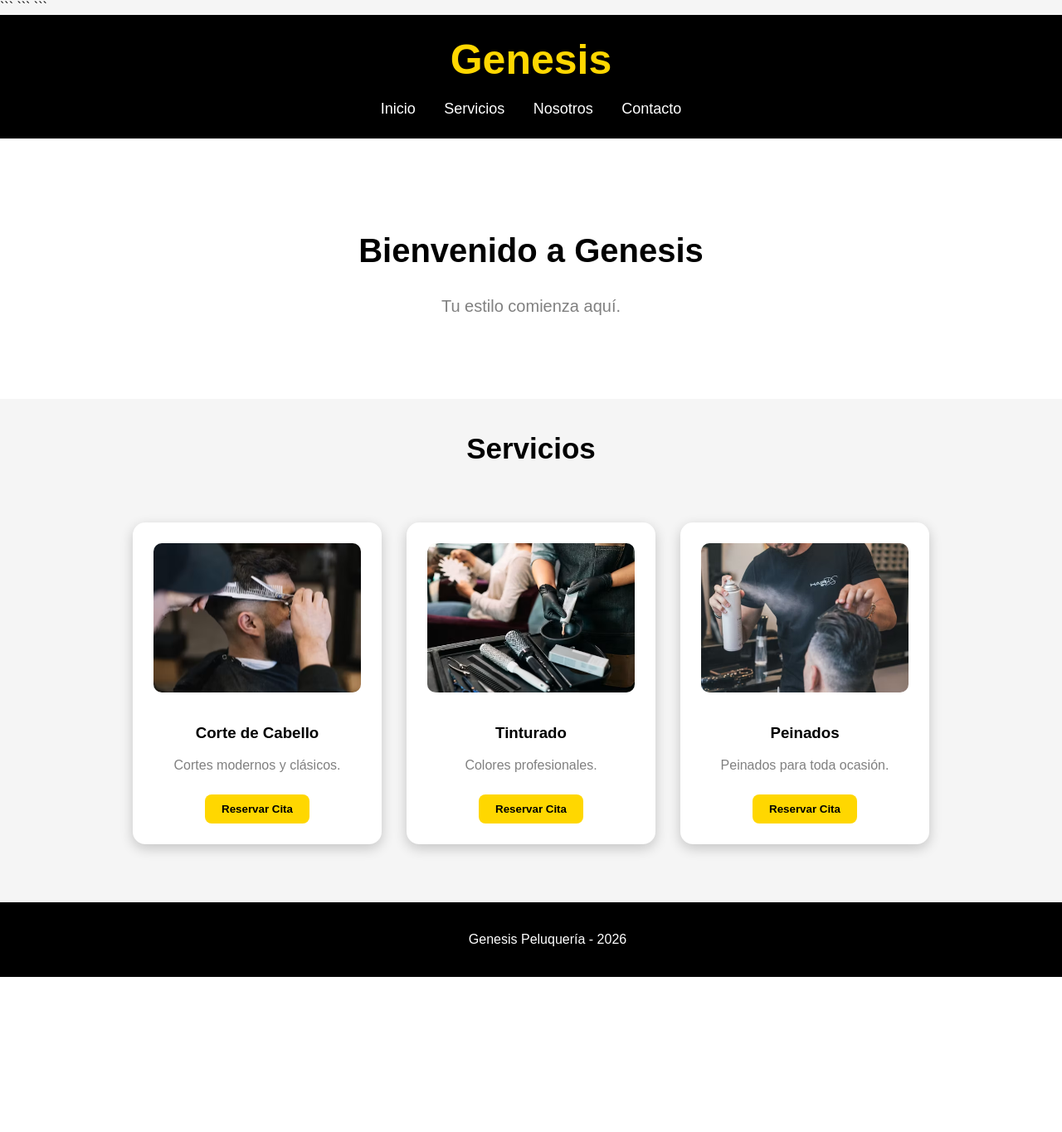
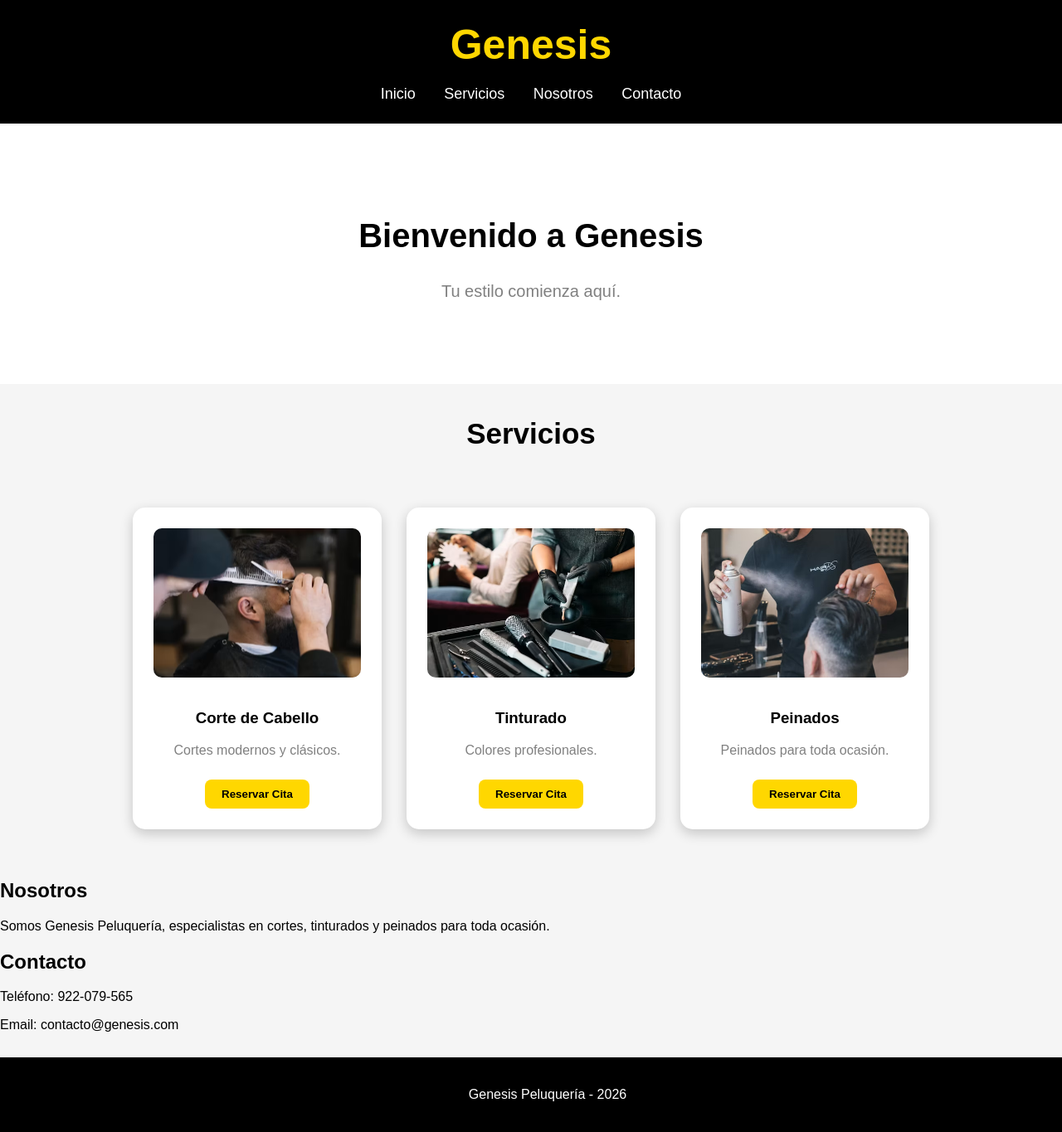
Before and after one commit to xleftx1/Genesis-github, a Flask app: page / in a window 1280 px wide. Shown: the whole page at 83% size. Before the commit the page ends 1178 px from the top, so only its background shows below. Run offline with Flask 3, Linux system fonts and the light colour scheme.

Commit message:
Actualización de la página web

````diff
--- a/templates/index.html
+++ b/templates/index.html
@@ -13,31 +13,31 @@
     <meta name="viewport" content="width=device-width, initial-scale=1.0">
     <title>Genesis Peluquería</title>
 
-```
+
 <link rel="stylesheet" href="{{ url_for('static', filename='style.css') }}">
-```
+
 
 </head>
 <body>
 
-```
+
 <header>
     <h1>Genesis</h1>
 
     <nav>
-        <a href="#">Inicio</a>
-        <a href="#">Servicios</a>
-        <a href="#">Nosotros</a>
-        <a href="#">Contacto</a>
+    <a href="#inicio">Inicio</a>
+    <a href="#servicios">Servicios</a>
+    <a href="#nosotros">Nosotros</a>
+    <a href="#contacto">Contacto</a>
     </nav>
 </header>
 
-<section class="principal">
+<section id="inicio" class="principal">
     <h2>Bienvenido a Genesis</h2>
     <p>Tu estilo comienza aquí.</p>
 </section>
 
-<h2 class="titulo-servicios">Servicios</h2>
+<h2 id="servicios" class="titulo-servicios">Servicios</h2>
 
 <section class="servicios">
 
@@ -63,7 +63,16 @@
     </div>
 
 </section>
+<section id="nosotros">
+    <h2>Nosotros</h2>
+    <p>Somos Genesis Peluquería, especialistas en cortes, tinturados y peinados para toda ocasión.</p>
+</section>
 
+<section id="contacto">
+    <h2>Contacto</h2>
+    <p>Teléfono: 922-079-565</p>
+    <p>Email: contacto@genesis.com</p>
+</section>
 <footer>
     <p>Genesis Peluquería - 2026</p>
 </footer>
````
